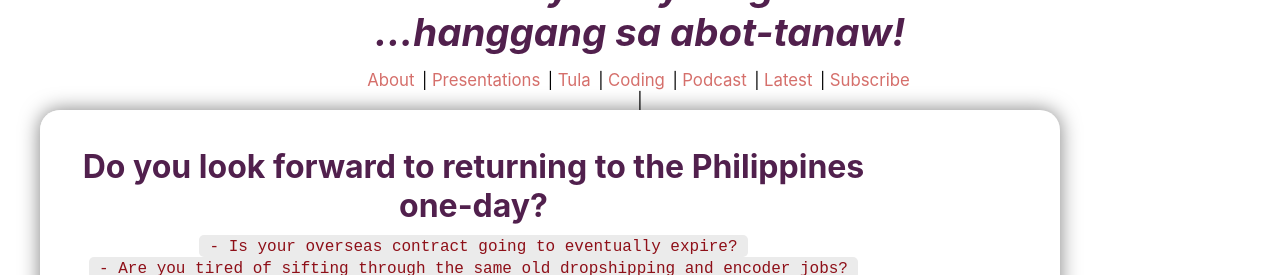
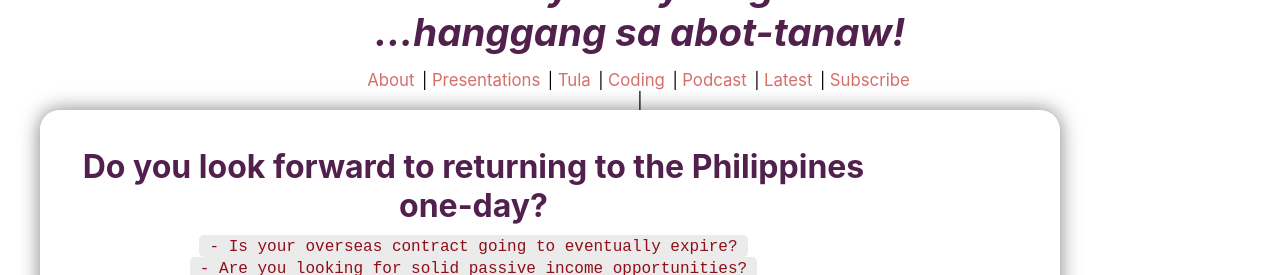
Before and after one commit to paglalayag/paglalayag.github.io, a Jekyll site: the page built from index.md, in a window 1280 px wide and 900 px high, scrolled down 420 px, cut to the strip 0-275 px from the top of the window. Built offline with Jekyll 4.4.1, drawn with Linux system fonts in a browser that asks for light colours; nearby versions of some CDN libraries.

Commit message:
adjust landing page copy

```diff
--- a/index.md
+++ b/index.md
@@ -9,7 +9,7 @@ title: Home
 "- Is your overseas contract going to eventually expire?"
 %}
 {% include highlight.html text=
-"- Are you tired of sifting through the same old dropshipping and encoder jobs?"
+"- Are you looking for solid passive income opportunities?"
 %}
 
 {% include signup.html %}
```
